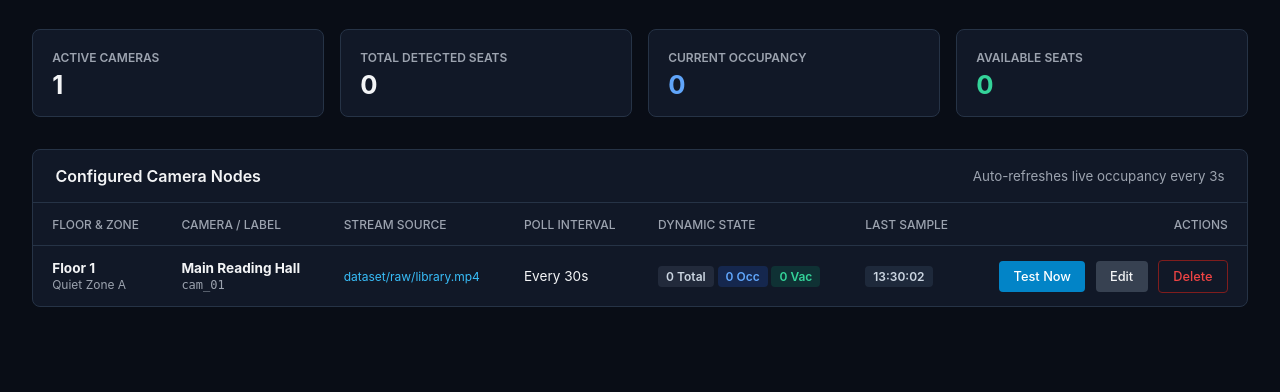
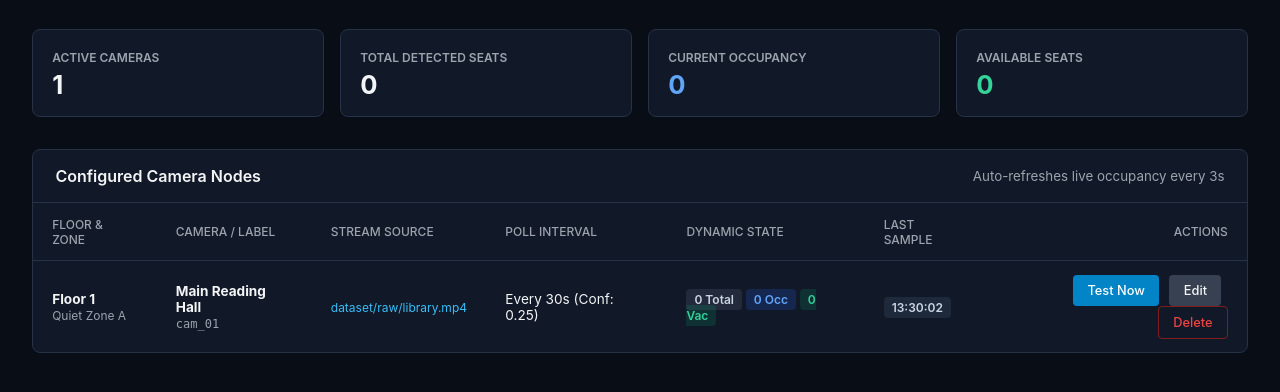
Before and after one commit to bondtheroot/LibEdge, a FastAPI app: page / in a window 1280 px wide. Shown: the part 63-455 px from the top of the page. Run offline with FastAPI, Linux system fonts and the light colour scheme.

Commit message:
feat: add configurable confidence threshold per camera node
Co-authored-by: aider (gemini/gemini-3.5-flash-lite) <aider@aider.chat>

```diff
--- a/app.py
+++ b/app.py
@@ -60,7 +60,7 @@ def load_internal_store():
         CAMERAS = []
 
     if not CAMERAS:
-        # Default seed entry without manual total_seats
+        # Default seed entry with conf_threshold
         CAMERAS = [
             {
                 "id": "cam_01",
@@ -69,6 +69,7 @@ def load_internal_store():
                 "zone": "Quiet Zone A",
                 "source": "dataset/raw/library.mp4",
                 "interval_sec": 30,
+                "conf_threshold": 0.25,
                 "total_seats": 0,
                 "occupied": 0,
                 "vacant": 0,
@@ -117,13 +118,13 @@ def compute_iou(boxA, boxB):
     return (inter / union) if union > 0 else 0
 
 
-def analyze_frame_dynamically(frame):
-    """Detects chairs and sitting people dynamically from the frame."""
+def analyze_frame_dynamically(frame, conf_threshold=0.25):
+    """Detects chairs and sitting people dynamically from the frame using a given confidence threshold."""
     h, w = frame.shape[:2]
     imgsz = min(max(w, h), 960)
 
     # 1. Pose estimation for people
-    pose_res = pose_model.predict(frame, imgsz=imgsz, conf=0.25, device=DEVICE, verbose=False)[0]
+    pose_res = pose_model.predict(frame, imgsz=imgsz, conf=conf_threshold, device=DEVICE, verbose=False)[0]
     seated_people = []
     if pose_res.keypoints is not None:
         boxes = pose_res.boxes.xyxy.cpu().numpy().astype(int)
@@ -140,8 +141,9 @@ def analyze_frame_dynamically(frame):
                     hy = float(boxes[i][1] + (boxes[i][3] - boxes[i][1]) * 0.75)
                 seated_people.append({"box": boxes[i], "hip": (hx, hy)})
 
-    # 2. Chair detection (Class 56)
-    detect_res = detect_model.predict(frame, imgsz=imgsz, classes=[56], conf=0.17, device=DEVICE, verbose=False)[0]
+    # 2. Chair detection (Class 56) - scale chair conf slightly relative to base threshold
+    chair_conf = max(0.05, conf_threshold - 0.08)
+    detect_res = detect_model.predict(frame, imgsz=imgsz, classes=[56], conf=chair_conf, device=DEVICE, verbose=False)[0]
     raw_chairs = []
     for box in detect_res.boxes:
         b = box.xyxy[0].cpu().numpy().astype(int)
@@ -171,6 +173,7 @@ def analyze_frame_dynamically(frame):
 
 def run_camera_test(cam):
     source = cam["source"]
+    conf_threshold = float(cam.get("conf_threshold", 0.25))
     is_live = source.startswith("rtsp://") or source.startswith("http://")
     if not is_live:
         source = os.path.join(BASE_DIR, source) if not os.path.isabs(source) else source
@@ -198,7 +201,7 @@ def run_camera_test(cam):
         cam["last_tested"] = datetime.now().strftime("%H:%M:%S")
         return
 
-    total, occ, vac = analyze_frame_dynamically(frame)
+    total, occ, vac = analyze_frame_dynamically(frame, conf_threshold)
     cam["total_seats"] = total
     cam["occupied"] = occ
     cam["vacant"] = vac
@@ -241,7 +244,8 @@ class CameraModel(BaseModel):
     floor: str
     zone: str
     source: str
-    interval_sec: int  # No total_seats required
+    interval_sec: int
+    conf_threshold: float = 0.25
 
 
 @app.get("/", response_class=HTMLResponse)
@@ -264,6 +268,7 @@ async def save_camera(data: CameraModel):
             CAMERAS[i]["zone"] = data.zone
             CAMERAS[i]["source"] = data.source
             CAMERAS[i]["interval_sec"] = data.interval_sec
+            CAMERAS[i]["conf_threshold"] = data.conf_threshold
             persist_store()
             return {"status": "updated"}
 
@@ -274,6 +279,7 @@ async def save_camera(data: CameraModel):
         "zone": data.zone,
         "source": data.source,
         "interval_sec": data.interval_sec,
+        "conf_threshold": data.conf_threshold,
         "total_seats": 0,
         "occupied": 0,
         "vacant": 0,
--- a/templates/index.html
+++ b/templates/index.html
@@ -149,9 +149,15 @@
                 <label>Stream Source (RTSP Link or Video Path)</label>
                 <input type="text" id="m_source" placeholder="dataset/raw/library.mp4 or rtsp://..." required>
             </div>
-            <div class="form-row">
-                <label>Sampling Frequency (Seconds)</label>
-                <input type="number" id="m_interval" min="1" value="30" required>
+            <div class="form-row two-col">
+                <div>
+                    <label>Sampling Frequency (Seconds)</label>
+                    <input type="number" id="m_interval" min="1" value="30" required>
+                </div>
+                <div>
+                    <label>Confidence Threshold (0.05 - 0.95)</label>
+                    <input type="number" id="m_conf" min="0.05" max="0.95" step="0.05" value="0.25" required>
+                </div>
             </div>
             <div class="modal-actions">
                 <button type="button" class="btn btn-edit" onclick="closeModal()">Cancel</button>
@@ -193,7 +199,7 @@ async function fetchAndRender() {
                     <span style="font-family:monospace; color:var(--text-muted); font-size:0.75rem">${cam.id}</span>
                 </td>
                 <td><code style="color:#38bdf8; font-size:0.75rem">${cam.source}</code></td>
-                <td>Every ${cam.interval_sec}s</td>
+                <td>Every ${cam.interval_sec}s (Conf: ${cam.conf_threshold || 0.25})</td>
                 <td>
                     <span class="pill pill-tot">${seats} Total</span>
                     <span class="pill pill-occ">${occ} Occ</span>
@@ -242,6 +248,7 @@ function editCamera(id) {
     document.getElementById('m_zone').value = cam.zone;
     document.getElementById('m_source').value = cam.source;
     document.getElementById('m_interval').value = cam.interval_sec;
+    document.getElementById('m_conf').value = cam.conf_threshold || 0.25;
     openModal(true);
 }
 
@@ -253,7 +260,8 @@ document.getElementById('camForm').addEventListener('submit', async (e) => {
         floor: document.getElementById('m_floor').value,
         zone: document.getElementById('m_zone').value,
         source: document.getElementById('m_source').value,
-        interval_sec: parseInt(document.getElementById('m_interval').value)
+        interval_sec: parseInt(document.getElementById('m_interval').value),
+        conf_threshold: parseFloat(document.getElementById('m_conf').value)
     };
 
     await fetch('/api/cameras', {
```
